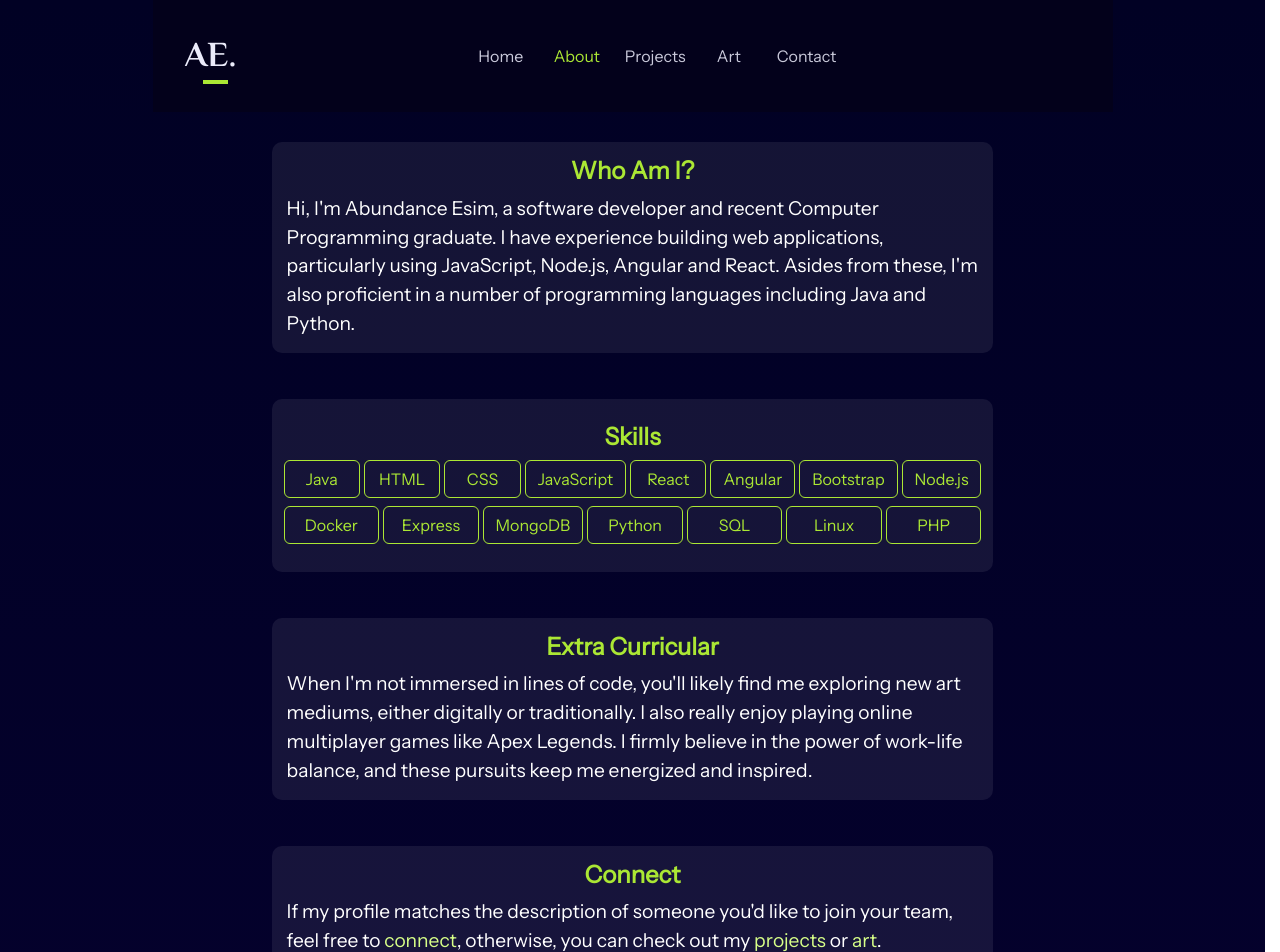
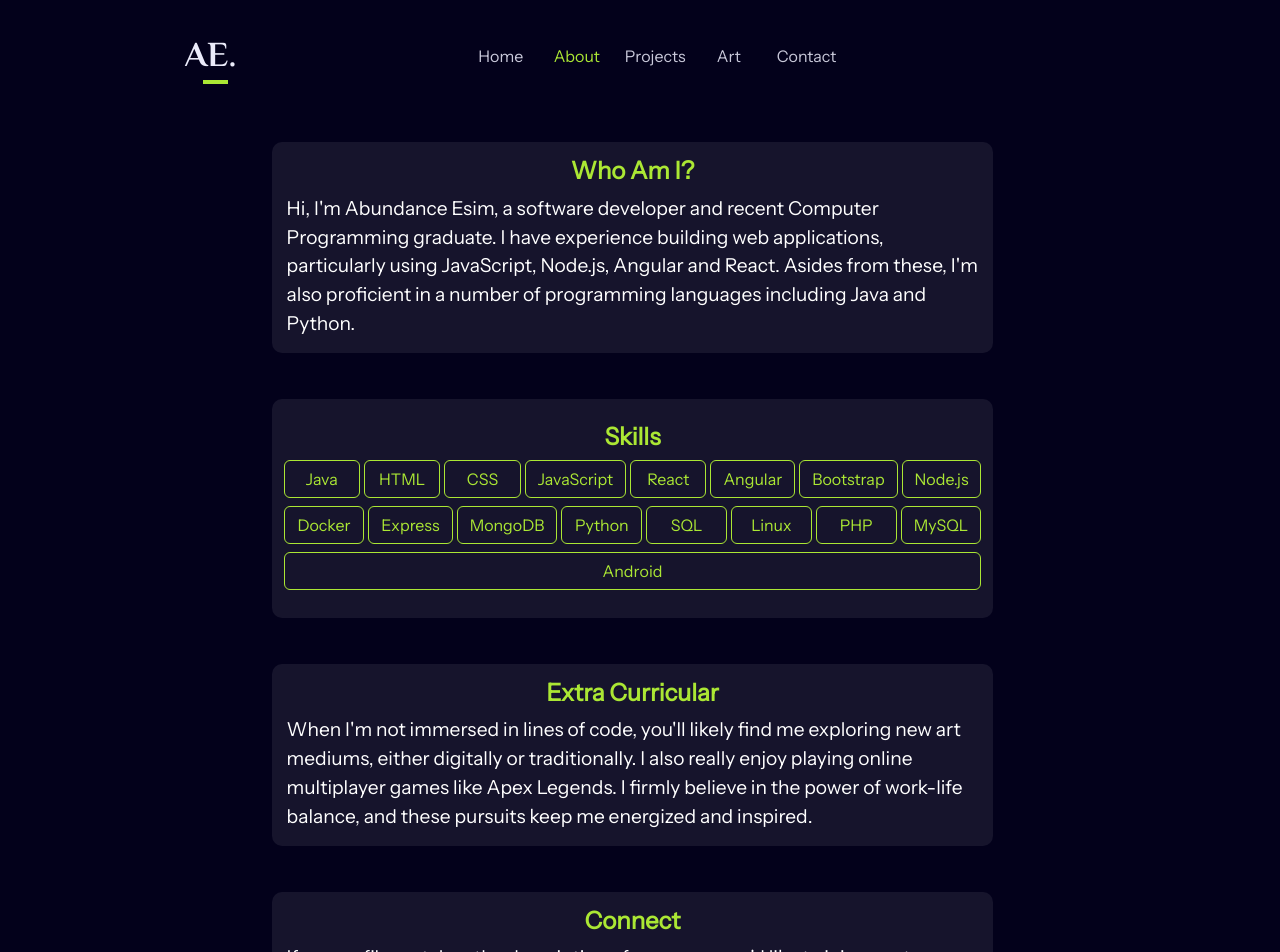
Before and after one commit to abundanceesim/website-portfolio, a React (Create React App) app in the folder client/: page /about in a window 1280 px wide. Shown: the top 952 px of the page. Built offline with nearby package versions, Linux system fonts and the light colour scheme.

Commit message:
Modify contact form

```diff
--- a/client/src/App.css
+++ b/client/src/App.css
@@ -15,9 +15,9 @@ html {
 }
 
 body {
-  /* background-color: #03011b;
-  background-color: #06022e; */
-  background-image: linear-gradient( #010124, #04012c);
+  background-color: #03011b;
+  /* background-color: #06022e;  */
+  /* background-image: linear-gradient( #010124, #04012c); */
   height: 100%;
   color: white;
   /*little fade in animation*/
@@ -607,6 +607,9 @@ ul.nav-menu > a {
   .about-row {
     margin: 0 auto;
     width: 72vw;
+    animation-duration: 0.5s;
+    animation-name: animate-pop;
+    animation-timing-function: cubic-bezier(.45, .63, .84, 1.2);
   }
 
   .footer-section {
@@ -645,6 +648,9 @@ ul.nav-menu > a {
 /*---------About page----------------------*/
 .about-page {
   width: 80%;
+  animation-duration: 0.7s;
+    animation-name: animate-fade;
+    animation-fill-mode: backwards;
 }
 .about-txt {
   font-family: 'Instrument Sans';
@@ -673,16 +679,16 @@ ul.nav-menu > a {
 }
 
 .about-links > a{
-  text-decoration: none !important;
   color:rgb(215, 255, 136);
-
+  text-decoration: none;
+  text-decoration-line: underline;
+    text-decoration-color: rgb(171, 231, 52);
+    /* text-decoration-thickness: 4px; */
+    text-underline-offset: 0.45rem;
 }
 
 .about-links > a:hover {
-  text-decoration-line: underline;
-  text-decoration-color: rgb(171, 231, 52);
-  /* text-decoration-thickness: 4px; */
-  text-underline-offset: 0.6rem;
+  color: white;
 }
 /*---------Projects page----------------------*/
 .projects {
--- a/client/src/pages/About.jsx
+++ b/client/src/pages/About.jsx
@@ -5,7 +5,7 @@ export default function About() {
 
   const skills = [
     "Java", "HTML", "CSS", "JavaScript", "React", "Angular", "Bootstrap", "Node.js",
-    "Docker", "Express", "MongoDB", "Python", "SQL", "Linux", "PHP"
+    "Docker", "Express", "MongoDB", "Python", "SQL", "Linux", "PHP", "MySQL", "Android"
   ]
 
   return (
--- a/client/src/pages/Contact.jsx
+++ b/client/src/pages/Contact.jsx
@@ -64,13 +64,13 @@ export default function Contact() {
       <form onSubmit={sendEmail} className='contact-form'>
         <div className="name-and-email">
           <div className="mb-3 name">
-            <label htmlFor="name" className="form-label">Name</label>
+            <label htmlFor="name" className="form-label">Name<span style={{color:"red"}}>*</span></label>
             <input type="text" className="form-control" name="name"
               aria-describedby="nameHelp" placeholder={nameHolder}
               value={name} onChange={(e) => setName(e.target.value)}/>
           </div>
           <div className="mb-3 email">
-            <label htmlFor="email" className="form-label">Email</label>
+            <label htmlFor="email" className="form-label">Email<span style={{color:"red"}}>*</span></label>
             <input type="email" className="form-control" name="email"
              aria-describedby="emailHelp" placeholder={emailHolder}
              value={email} onChange={(e) => setEmail(e.target.value)}/>
@@ -83,7 +83,7 @@ export default function Contact() {
            value={subject} onChange={(e) => setSubject(e.target.value)}/>
         </div>
         <div className="mb-3">
-          <label htmlFor="message" className="form-label">Message</label>
+          <label htmlFor="message" className="form-label">Message<span style={{color:"red"}}>*</span></label>
           <textarea type="text" className="form-control message"
            name="message" aria-describedby="messageHelp" placeholder={msgHolder}
            value={message} onChange={(e) => setMessage(e.target.value)}/>
```
